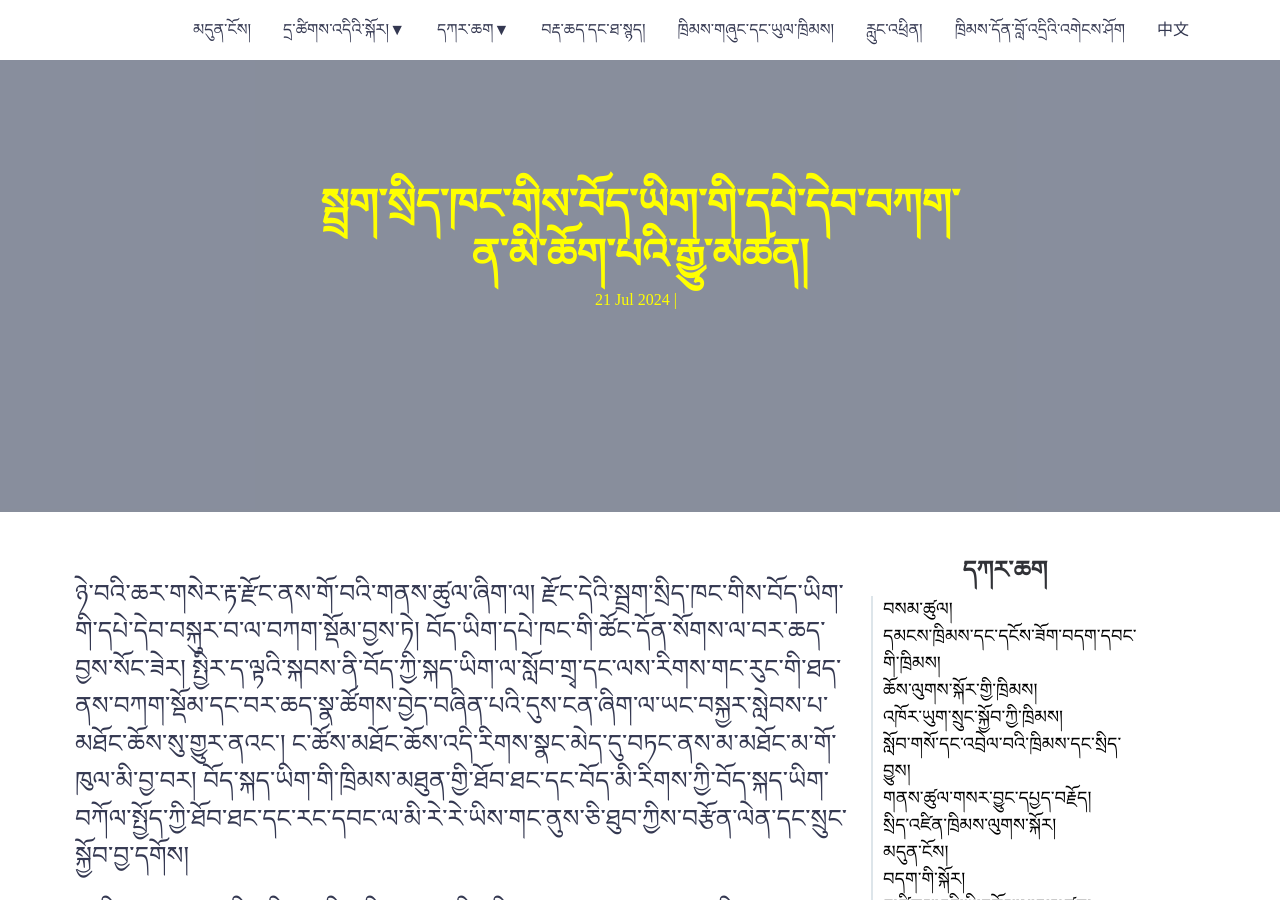
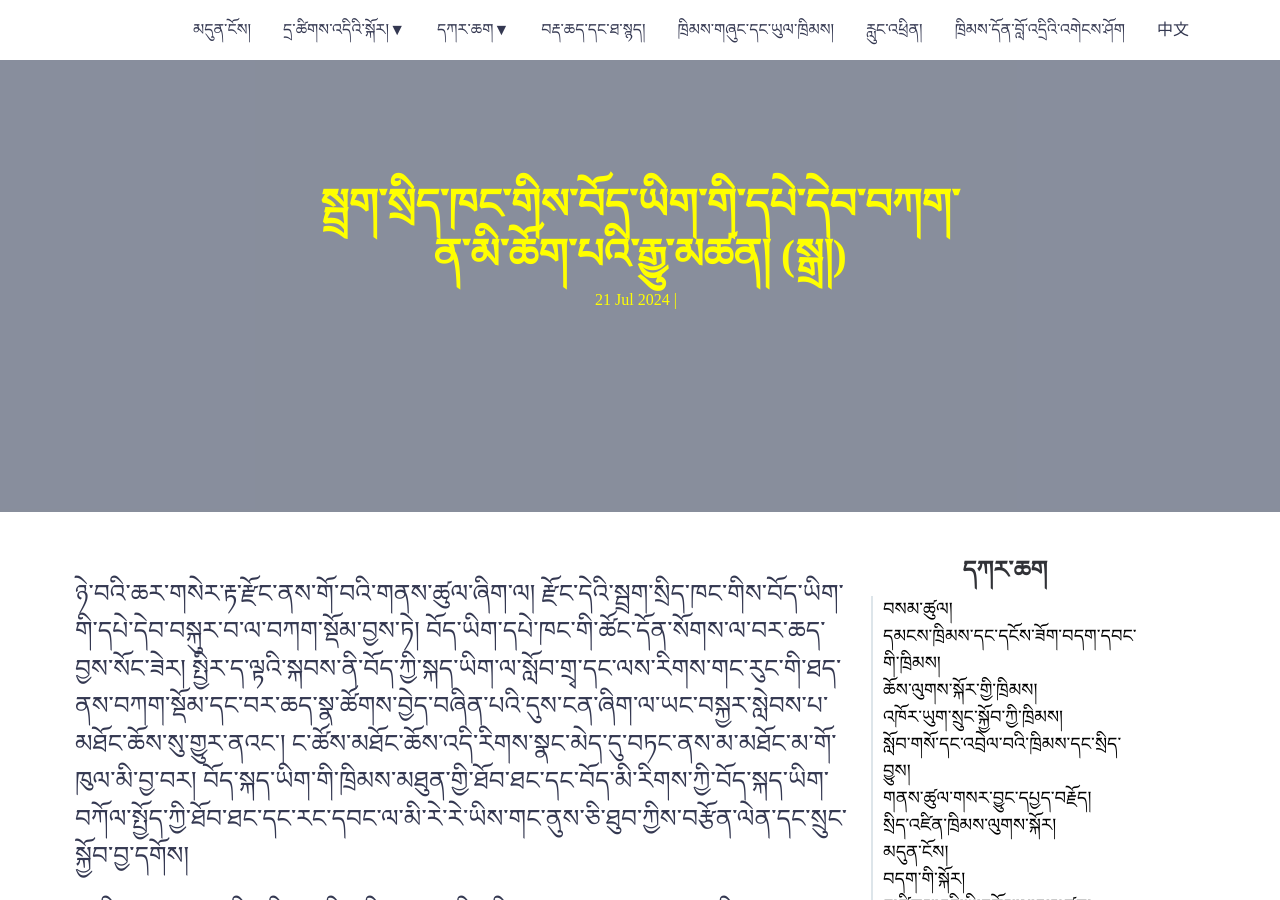
Before and after one commit to trim-leng/trim-leng.github.io, a Jekyll site: the page built from _posts/2024-07-21-tibetanbook.md, in a window 1280 px wide and 900 px high. Built offline with Jekyll 4.4.1, drawn with Linux system fonts in a browser that asks for light colours; some web fonts are replaced.

Commit message:
TinaCMS content update

```diff
--- a/_posts/2024-07-21-tibetanbook.md
+++ b/_posts/2024-07-21-tibetanbook.md
@@ -1,5 +1,5 @@
 ---
-title: སྦྲག་སྲིད་ཁང་གིས་བོད་ཡིག་གི་དཔེ་དེབ་བཀག་ན་མི་ཆོག་པའི་རྒྱུ་མཚན།
+title: སྦྲག་སྲིད་ཁང་གིས་བོད་ཡིག་གི་དཔེ་དེབ་བཀག་ན་མི་ཆོག་པའི་རྒྱུ་མཚན། (སྒྲ།)
 date: 2024-07-21T18:30:00.000Z
 layout: post
 categories: སྐད་ཡིག
```
